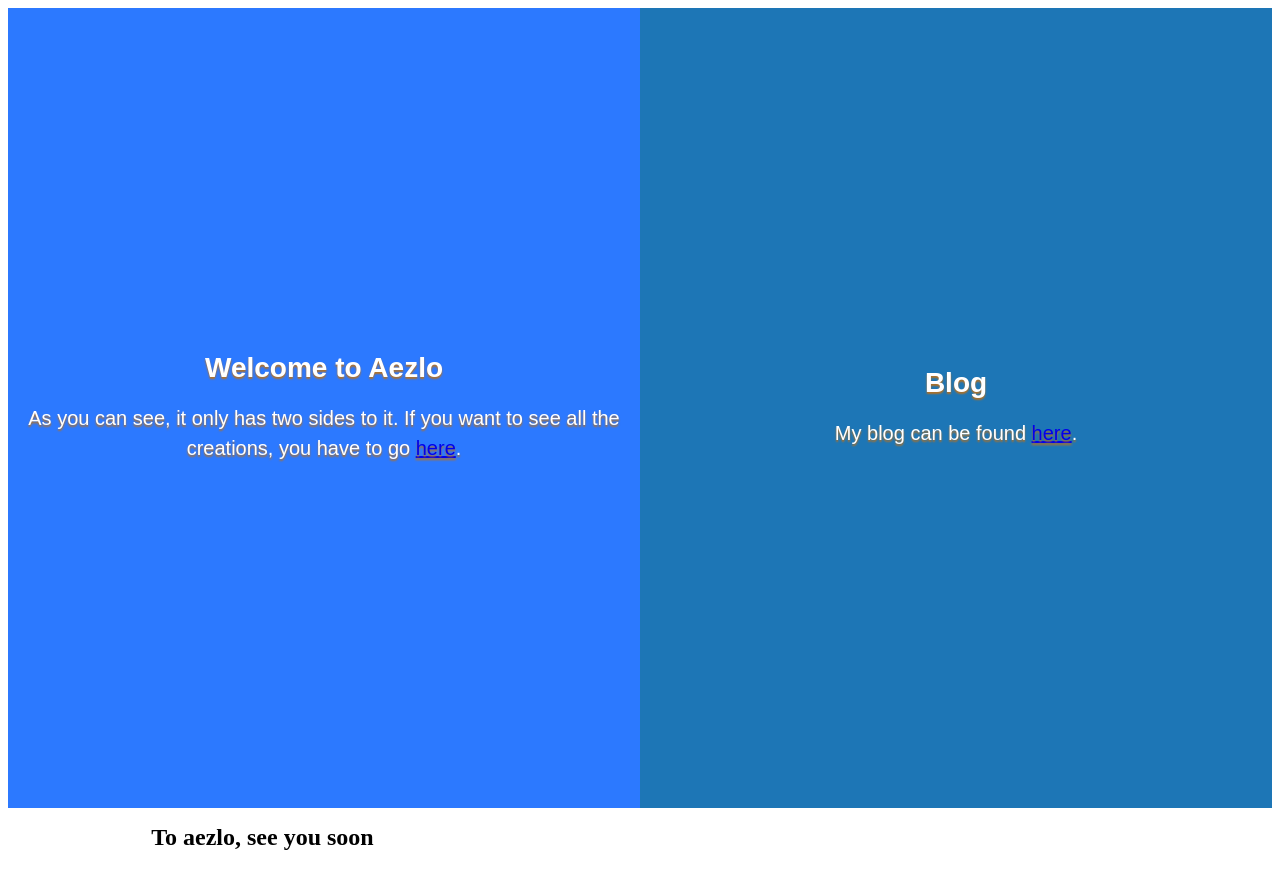
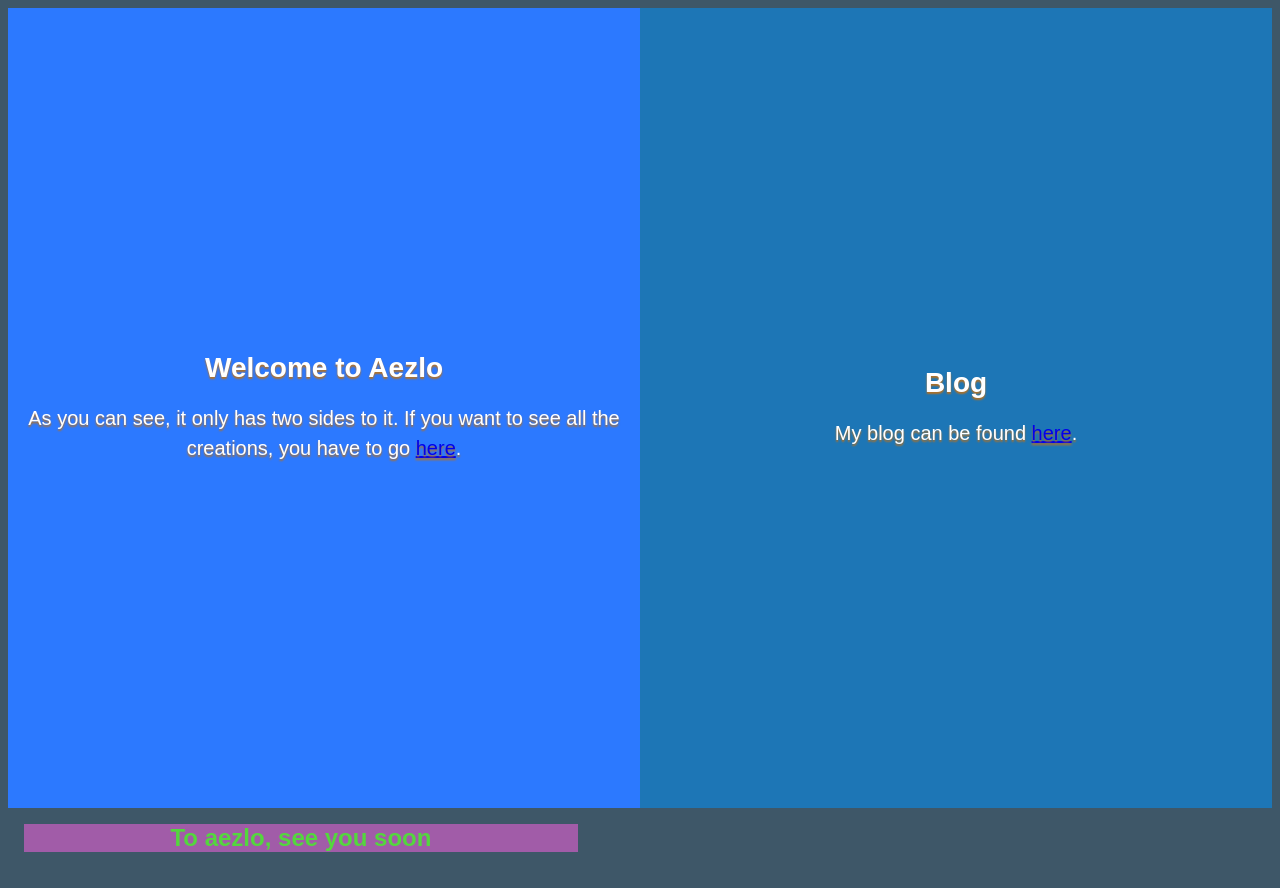
Before and after one commit to aezloman/jx, a plain HTML site: page index.html in a window 1280 px wide. Drawn offline with Linux system fonts and the light colour scheme.

Commit message:
Update split.css

```diff
--- a/split.css
+++ b/split.css
@@ -1,5 +1,9 @@
 html, body, section, div {
   height: 100%;
+}
+
+body {
+ background-color: #3e5768;
 }
 
 section {
@@ -37,3 +41,11 @@ div {
 .right-half {
   background: #1d76b6;
 }
+
+footer {
+  color: #54d63e;
+  font-family: 'Montserrat', sans-serif;
+  background-color: #a15ca8;
+}
+
+@import url('https://fonts.googleapis.com/css?family=Montserrat');
```
